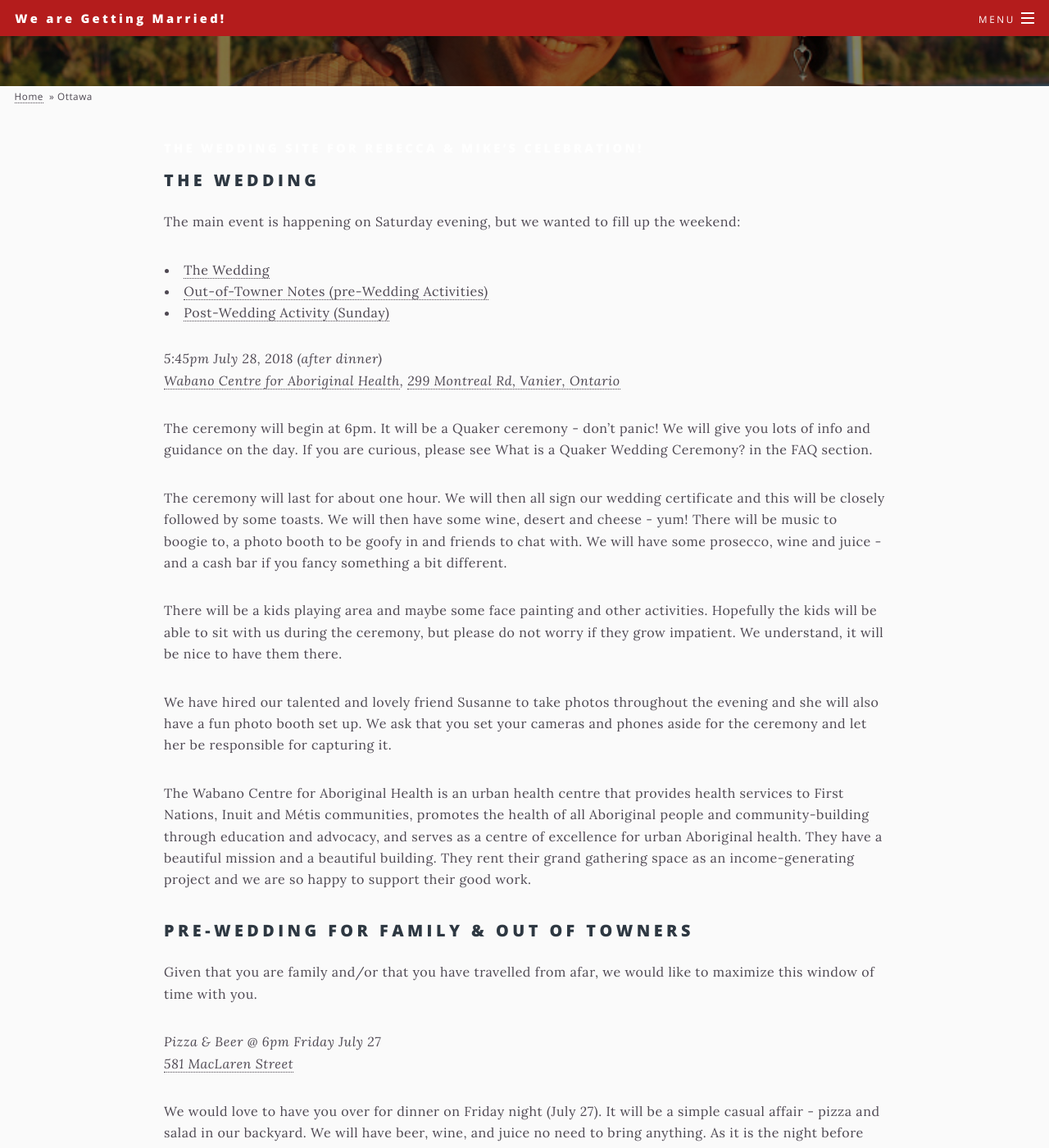
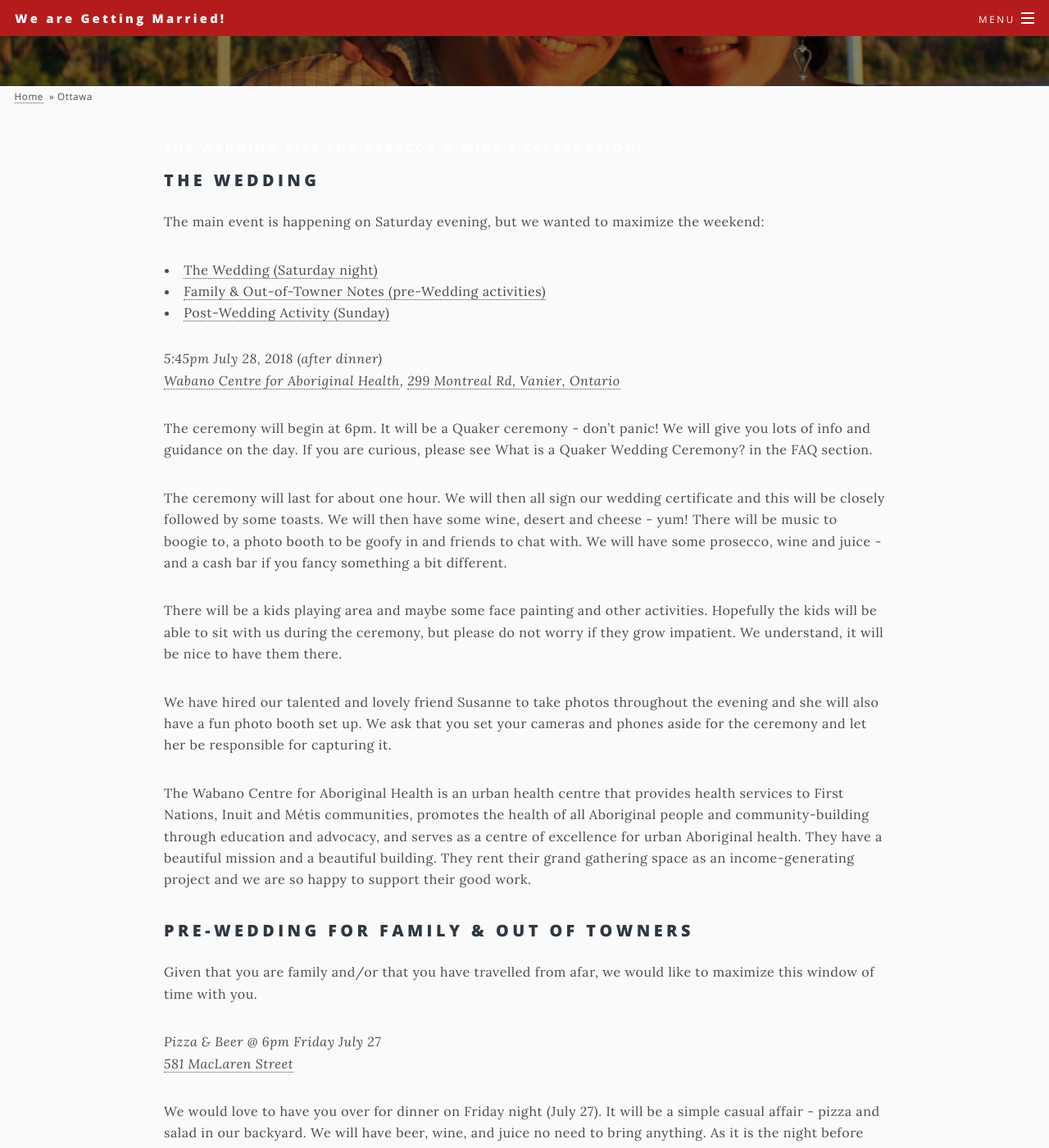
Before and after one commit to mgifford/gifsack-or-wolford, a Jekyll site: the page built from _pages/ottawa.md, in a window 1280 px wide and 1400 px high, scrolled down 227 px. Shown: the whole window at 82% size. Built offline with Jekyll 4.4.1, drawn with Linux system fonts in a browser that asks for light colours; some of the changed text lies outside the part shown.

Commit message:
minor edits

```diff
--- a/_pages/ottawa.md
+++ b/_pages/ottawa.md
@@ -13,10 +13,10 @@ layout: page
 
 ## The Wedding
 
-The main event is happening on Saturday evening, but we wanted to fill up the weekend:
+The main event is happening on Saturday evening, but we wanted to maximize the weekend:
 
-- [The Wedding](#Wabano)
-- [Out-of-Towner Notes (pre-Wedding Activities)](#pre-wedding-for-family--out-of-towners)
+- [The Wedding (Saturday night)](#Wabano)
+- [Family & Out-of-Towner Notes (pre-Wedding activities)](#pre-wedding-for-family--out-of-towners)
 - [Post-Wedding Activity (Sunday)](#sunday-july-29-afternoon---1230-4pm)
 
 
```
Also changed, not shown: other parts of _pages/ottawa.md (+1 -1 lines).
